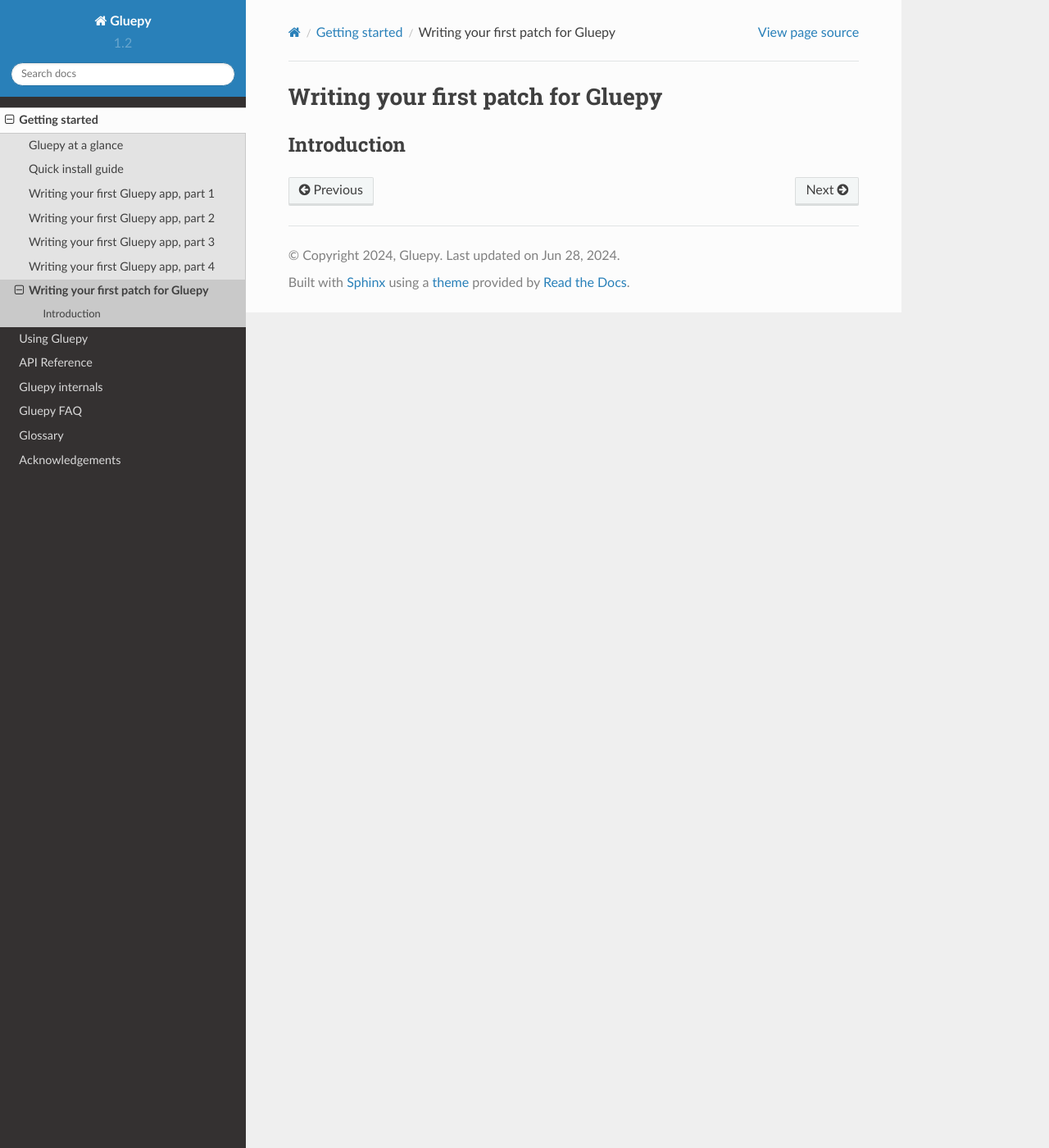
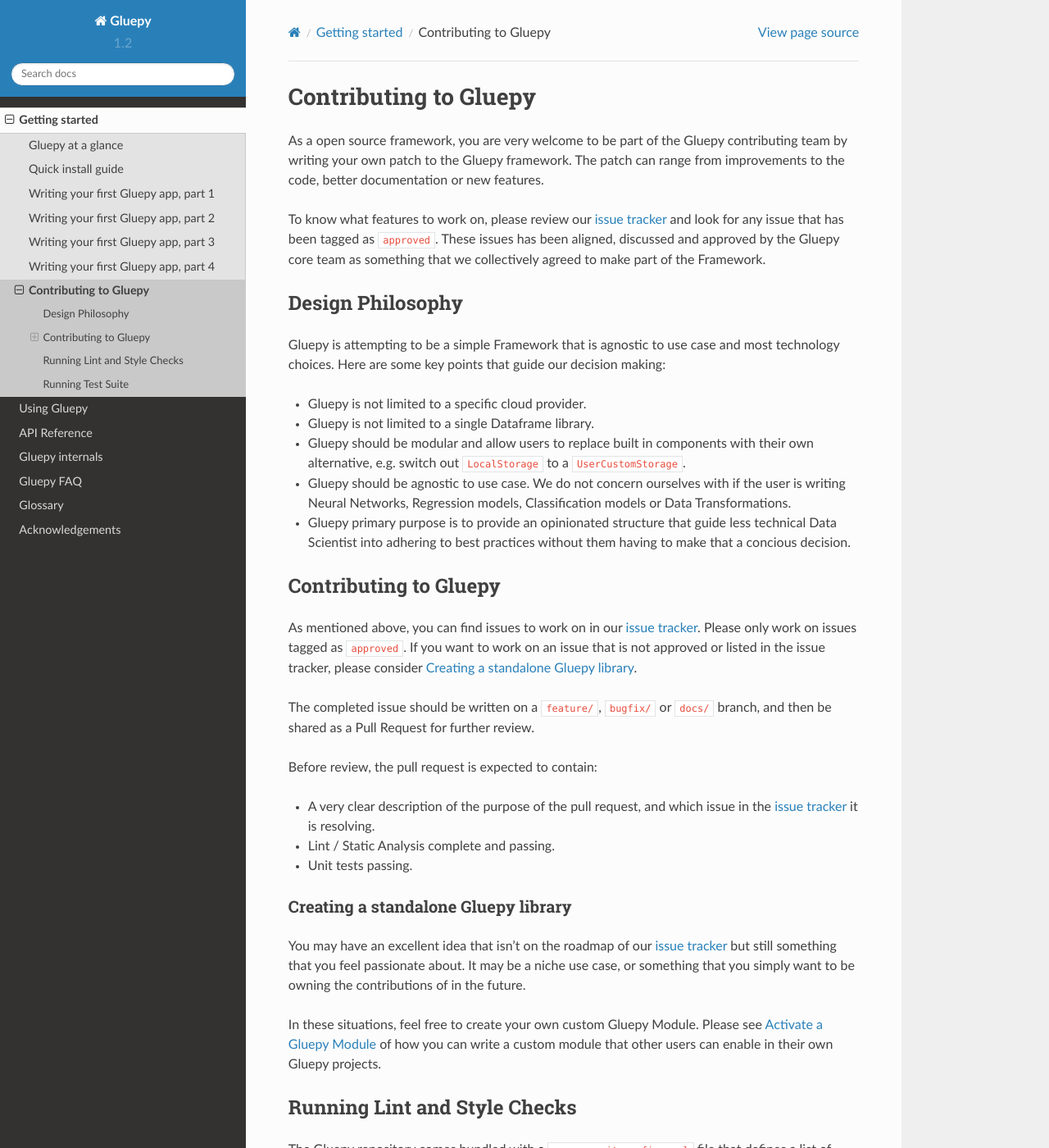
Before and after one commit to gluepy/gluepy, a Sphinx documentation site: the page built from docs/intro/contributing.rst, in a window 1280 px wide and 1400 px high. Shown: the whole window at 82% size. Built offline with Sphinx 7.4.7 and the Read the Docs theme 2.0.0, drawn with Linux system fonts in a browser that asks for light colours; some of the changed text lies outside the part shown.

Commit message:
Write contribution docs

```diff
--- a/docs/intro/contributing.rst
+++ b/docs/intro/contributing.rst
@@ -1,6 +1,92 @@
-===================================
-Writing your first patch for Gluepy
-===================================
+======================
+Contributing to Gluepy
+======================
 
-Introduction
-============
+As a open source framework, you are very welcome to be part of the Gluepy contributing team
+by writing your own patch to the Gluepy framework. The patch can range from improvements to the code,
+better documentation or new features.
+
+To know what features to work on, please review our `issue tracker <https://github.com/gluepy/gluepy/issues>`_
+and look for any issue that has been tagged as ``approved``. These issues has been aligned, discussed and
+approved by the Gluepy core team as something that we collectively agreed to make
+part of the Framework.
+
+
+Design Philosophy
+=================
+
+Gluepy is attempting to be a simple Framework that is agnostic to use case and most technology choices.
+Here are some key points that guide our decision making:
+
+* Gluepy is not limited to a specific cloud provider.
+* Gluepy is not limited to a single Dataframe library.
+* Gluepy should be modular and allow users to replace built in components
+  with their own alternative, e.g. switch out ``LocalStorage`` to a ``UserCustomStorage``.
+* Gluepy should be agnostic to use case. We do not concern ourselves with if the user
+  is writing Neural Networks, Regression models, Classification models or Data Transformations.
+* Gluepy primary purpose is to provide an opinionated structure that guide less technical
+  Data Scientist into adhering to best practices without them having to make that a concious decision.
+
+
+Contributing to Gluepy
+======================
+
+
+As mentioned above, you can find issues to work on in our `issue tracker <https://github.com/gluepy/gluepy/issues>`_. Please
+only work on issues tagged as ``approved``. If you want to work on an issue that is not approved or listed in the issue tracker,
+please consider :ref:`contribute_custom_library`.
+
+The completed issue should be written on a ``feature/``, ``bugfix/`` or ``docs/`` branch, and then be shared as a Pull Request
+for further review.
+
+Before review, the pull request is expected to contain:
+
+* A very clear description of the purpose of the pull request, and which issue in the `issue tracker <https://github.com/gluepy/gluepy/issues>`_ it is resolving.
+* Lint / Static Analysis complete and passing.
+* Unit tests passing.
+
+
+.. _contribute_custom_library:
+
+Creating a standalone Gluepy library
+------------------------------------
+
+You may have an excellent idea that isn't on the roadmap of our `issue tracker <https://github.com/gluepy/gluepy/issues>`_ but
+still something that you feel passionate about. It may be a niche use case, or something that you simply want to be owning the
+contributions of in the future.
+
+In these situations, feel free to create your own custom Gluepy Module. Please see
+:ref:`topic_modules` of how you can write a custom module that other users can enable
+in their own Gluepy projects.
+
+
+
+Running Lint and Style Checks
+=============================
+
+The Gluepy repository comes bundled with a ``.pre-commit-config.yaml`` file that
+defines a list of static code analysis checks to execute before a commit.
+
+These checks ensures there are no secrets stored in the code, that the code adhere to formatting
+and style rules, and auto format your code using Black.
+
+To run the pre-commit hooks to ensure your code is valid, simply run the following command:
+
+.. code-block:: bash
+
+   $ pre-commit run -a
+
+
+Running Test Suite
+==================
+
+To run the test suite, first, create and activate a virtual environment. Then
+install some requirements and run the tests::
+
+
+
+    $ cd tests
+    $ python -m venv envs/
+    $ source envs/bin/activate
+    $ python -m pip install -e ..
+    $ ./runtests.py
```
